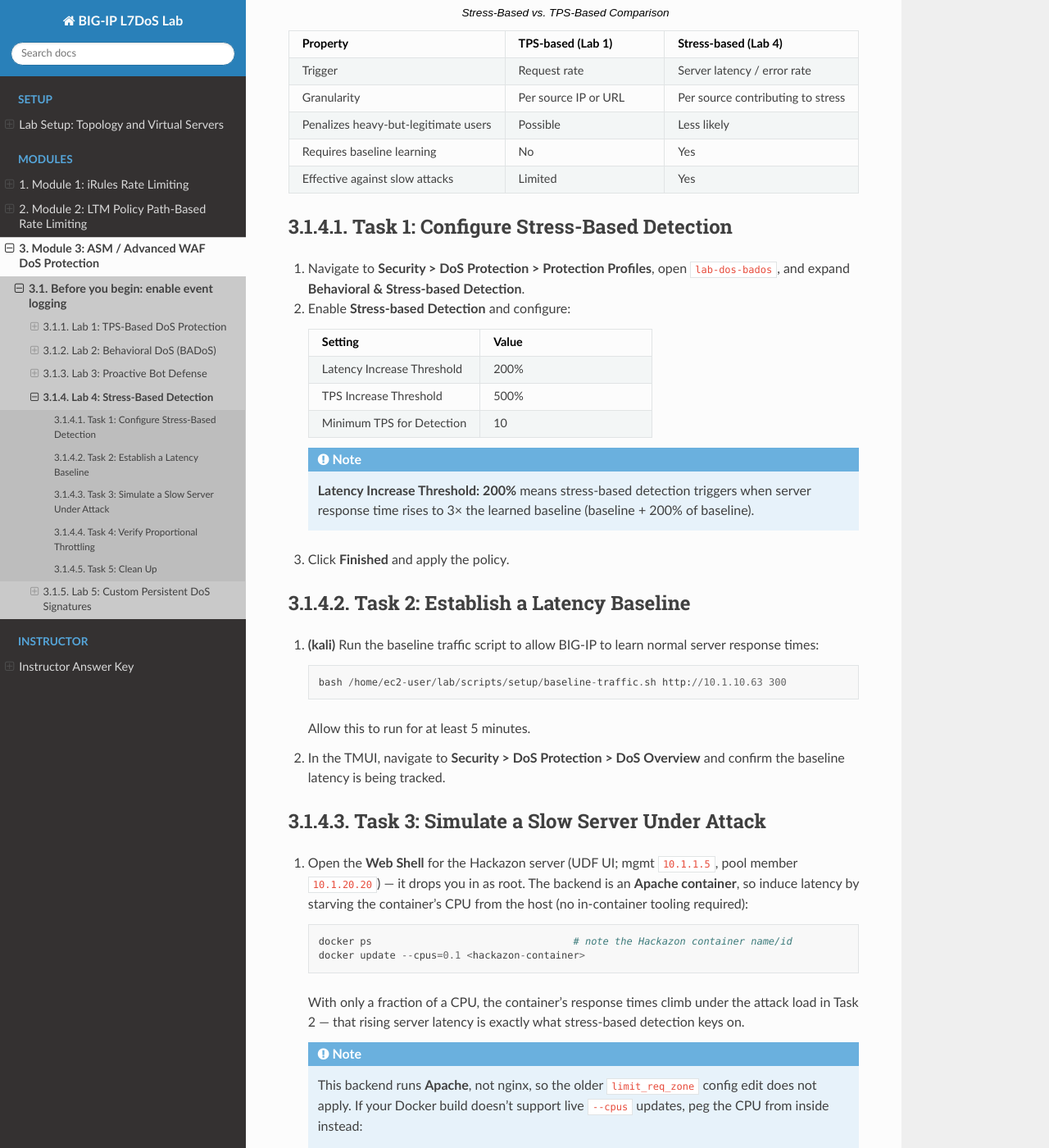
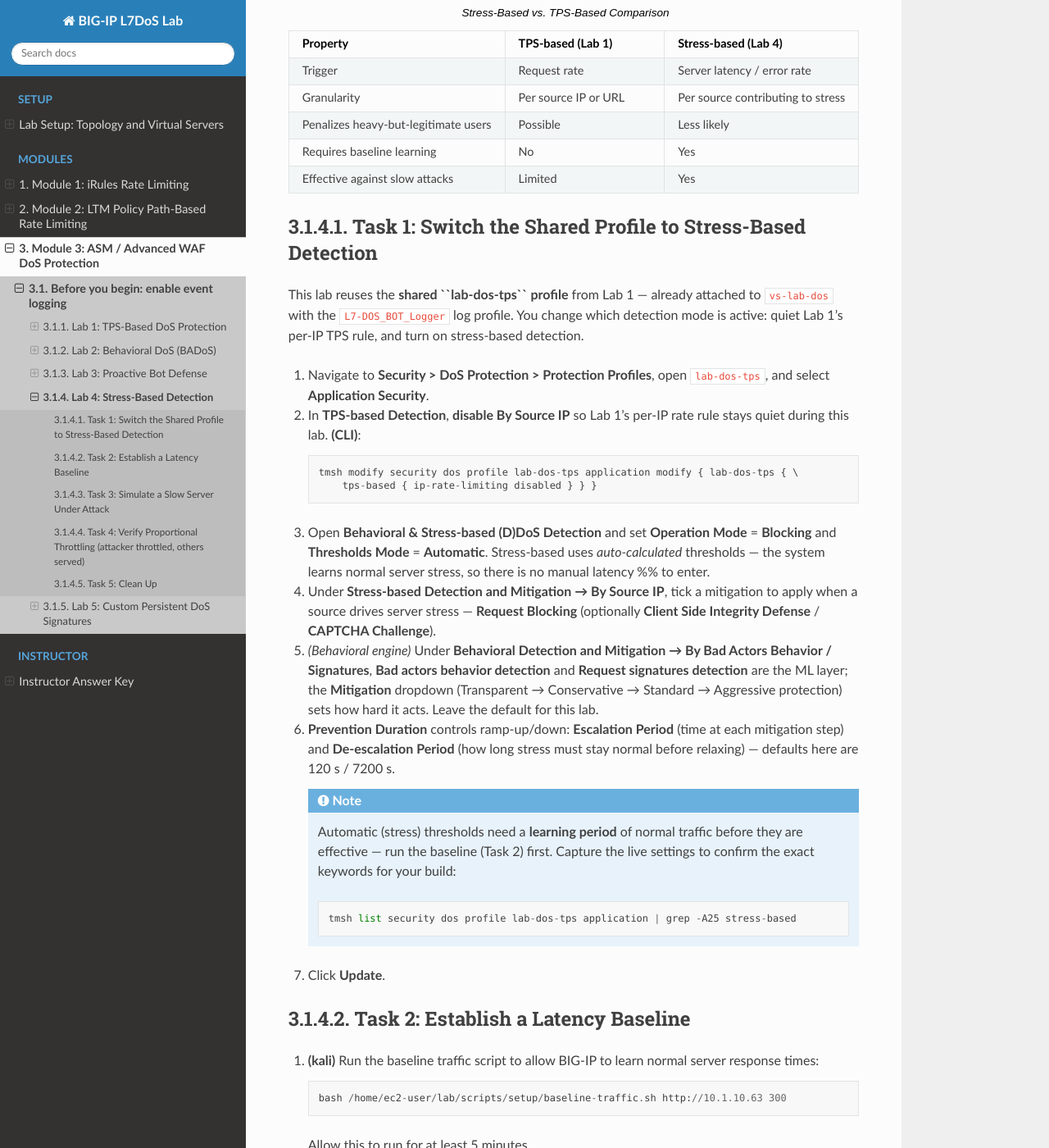
Before and after one commit to snowblind-/BIG-IP-L7DoS-Lab, a Sphinx documentation site: the page built from docs/module3-asm-waf/lab4/lab4-stress-based.rst, in a window 1280 px wide and 1400 px high, scrolled down 309 px. Shown: the whole window at 82% size. Built offline with Sphinx 7.4.7 and the Read the Docs theme 3.1.0, drawn with Linux system fonts in a browser that asks for light colours; some of the changed text lies outside the part shown.

Commit message:
Module 3: correct DoS nav, real stress panel, shared profile, multi-Web-Shell
Fixes from live 17.5 screens, superseding labs45-shared-profile:
- Nav: there is no 'DoS Protection > DoS Overview' page — the live view is
  Security > Reporting > DoS > Dashboard (Real Time: ON). Fix all refs (Labs 1,2,4).
- Lab 2: replace screen/Ctrl+a-d (the UDF Web Shell doesn't pass the detach
  keystroke) with the multi-Web-Shell pattern (one shell per stream); fix teardown.
- Lab 4 (stress): switch to the shared lab-dos-tps profile; Task 1 matches the real
  'Behavioral & Stress-based (D)DoS Detection' panel (Operation Mode Blocking,
  Thresholds Mode Automatic/auto-calculated — no manual latency %, Stress-based
  Mitigation By Source IP, Behavioral/Aggressive, Prevention Duration); Task 4 is
  the two-source proof (superjump in-browser Firefox served); Task 5 re-enables TPS.
- Lab 5: reuse shared lab-dos-tps with Request signatures detection (real labels).
- Lab 1 Task 6: in-browser Firefox wording + Entity-only confirmation.
- Lab 2 Alternative: shared profile.

```diff
--- a/docs/module3-asm-waf/lab4/lab4-stress-based.rst
+++ b/docs/module3-asm-waf/lab4/lab4-stress-based.rst
@@ -31,34 +31,51 @@
      - Limited
      - Yes
 
-Task 1: Configure Stress-Based Detection
------------------------------------------
+Task 1: Switch the Shared Profile to Stress-Based Detection
+-----------------------------------------------------------
+
+This lab reuses the **shared ``lab-dos-tps`` profile** from Lab 1 — already
+attached to ``vs-lab-dos`` with the ``L7-DOS_BOT_Logger`` log profile. You change
+which detection mode is active: quiet Lab 1's per-IP TPS rule, and turn on
+stress-based detection.
 
 #. Navigate to **Security > DoS Protection > Protection Profiles**, open
-   ``lab-dos-bados``, and expand **Behavioral & Stress-based Detection**.
+   ``lab-dos-tps``, and select **Application Security**.
 
-#. Enable **Stress-based Detection** and configure:
+#. In **TPS-based Detection**, **disable By Source IP** so Lab 1's per-IP rate
+   rule stays quiet during this lab. **(CLI)**::
 
-   .. list-table::
-      :header-rows: 1
-      :widths: 50 50
+      tmsh modify security dos profile lab-dos-tps application modify { lab-dos-tps { \
+          tps-based { ip-rate-limiting disabled } } }
 
-      * - Setting
-        - Value
-      * - Latency Increase Threshold
-        - 200%
-      * - TPS Increase Threshold
-        - 500%
-      * - Minimum TPS for Detection
-        - 10
+#. Open **Behavioral & Stress-based (D)DoS Detection** and set **Operation Mode**
+   = **Blocking** and **Thresholds Mode** = **Automatic**. Stress-based uses
+   *auto-calculated* thresholds — the system learns normal server stress, so there
+   is no manual latency %% to enter.
+
+#. Under **Stress-based Detection and Mitigation → By Source IP**, tick a
+   mitigation to apply when a source drives server stress — **Request Blocking**
+   (optionally **Client Side Integrity Defense** / **CAPTCHA Challenge**).
+
+#. *(Behavioral engine)* Under **Behavioral Detection and Mitigation → By Bad
+   Actors Behavior / Signatures**, **Bad actors behavior detection** and **Request
+   signatures detection** are the ML layer; the **Mitigation** dropdown
+   (Transparent → Conservative → Standard → Aggressive protection) sets how hard it
+   acts. Leave the default for this lab.
+
+#. **Prevention Duration** controls ramp-up/down: **Escalation Period** (time at
+   each mitigation step) and **De-escalation Period** (how long stress must stay
+   normal before relaxing) — defaults here are 120 s / 7200 s.
 
    .. note::
 
-      **Latency Increase Threshold: 200%** means stress-based detection
-      triggers when server response time rises to 3× the learned baseline
-      (baseline + 200% of baseline).
+      Automatic (stress) thresholds need a **learning period** of normal traffic
+      before they are effective — run the baseline (Task 2) first. Capture the live
+      settings to confirm the exact keywords for your build::
 
-#. Click **Finished** and apply the policy.
+         tmsh list security dos profile lab-dos-tps application | grep -A25 stress-based
+
+#. Click **Update**.
 
 Task 2: Establish a Latency Baseline
 --------------------------------------
@@ -70,8 +87,9 @@
 
    Allow this to run for at least 5 minutes.
 
-#. In the TMUI, navigate to **Security > DoS Protection > DoS Overview** and
-   confirm the baseline latency is being tracked.
+#. In the TMUI, navigate to **Security > Reporting > DoS > Dashboard** (set
+   **Real Time: ON**) and confirm server latency is being tracked under **Virtual
+   Servers Health** / **System Health**.
 
 Task 3: Simulate a Slow Server Under Attack
 --------------------------------------------
@@ -102,31 +120,40 @@
 
       bash /home/ec2-user/lab/scripts/attack/http-flood.sh http://10.1.10.63 60 80
 
-#. Observe in **Security > DoS Protection > DoS Overview**:
+#. Observe in **Security > Reporting > DoS > Dashboard** (Real Time: ON):
 
-   - **Server Latency** graph rises above the baseline
-   - **Stress-based Detection: Active** appears
-   - The **Bad Actors** table shows which source IPs are contributing the
-     most to latency and are being throttled
+   - **Virtual Servers Health** for ``vs-lab-dos`` degrades as **Server Latency**
+     climbs above baseline
+   - an attack appears in the **Attacks** table (Vector: Application, a stress
+     trigger)
+   - the attacking sources show in the right-rail **Transaction Origins /
+     Client IP Addresses** and are being throttled
 
-Task 4: Verify Proportional Throttling
-----------------------------------------
+Task 4: Verify Proportional Throttling (attacker throttled, others served)
+--------------------------------------------------------------------------
 
-#. From a second terminal (using a different source IP or a low-rate
-   client), send requests during the attack::
+#. **(superjump — legitimate client)** While the attack is still running, open the
+   in-browser **Firefox** on superjump (UDF **ACCESS > FIREFOX**, a different
+   source than the attacker) and browse to ``http://10.1.10.63/`` — the full
+   **Hackazon** page still loads. Stress-based mitigation throttles the sources
+   *causing* the latency, not legitimate clients.
+
+#. **(kali, low-rate)** Optionally quantify it — a low-rate client keeps normal
+   latency and **200**s while the flood is throttled::
 
       for i in $(seq 1 10); do
-          curl -so /dev/null -w "Time: %{time_total}s Code: %{http_code}\n" \
-               http://10.1.10.63/
+          curl -so /dev/null -w "Time: %{time_total}s Code: %{http_code}\n" http://10.1.10.63/
           sleep 0.5
       done
 
-   Expected result: the low-rate client continues to receive **200** responses
-   with normal latency. BIG-IP has throttled the high-rate attacker but left
-   the low-rate client unaffected.
+#. **(TMUI)** In **Security > Event Logs > DoS > Application Events**, the episode
+   shows **Detection Mode: DOS L7 attack** on a stress trigger; the **Suspicious
+   entity** rows name the sources contributing most to latency (the attacker).
+   Confirm the Firefox client's source is *not* listed.
 
-#. Compare this to TPS-based behavior from Lab 1 — in TPS mode, any source
-   exceeding the threshold is blocked regardless of server impact.
+#. Compare to Lab 1 (TPS): there, any source over the rate threshold is blocked
+   regardless of server impact; stress-based only mitigates when the server is
+   actually stressed and targets the heaviest contributors.
 
 Task 5: Clean Up
 -----------------
@@ -137,8 +164,14 @@
       docker update --cpus=0 <hackazon-container>
       # or, if you used the busy-loop fallback:  docker restart <hackazon-container>
 
-#. Verify server response times return to baseline in the DoS Overview
-   dashboard.
+#. Verify server response times return to baseline in **Security > Reporting >
+   DoS > Dashboard**.
+
+#. Restore the shared profile for later labs — re-enable By Source IP TPS
+   detection if you want Lab 1 behaviour back::
+
+      tmsh modify security dos profile lab-dos-tps application modify { lab-dos-tps { \
+          tps-based { ip-rate-limiting enabled } } }
 
 Questions
 ~~~~~~~~~
```
Also changed, not shown: docs/module3-asm-waf/lab1/lab1-tps-based.rst (+8 -7 lines), docs/module3-asm-waf/lab2/lab2-behavioral-dos.rst (+20 -17 lines), docs/module3-asm-waf/lab5/lab5-persistent-signatures.rst (+9 -7 lines).
